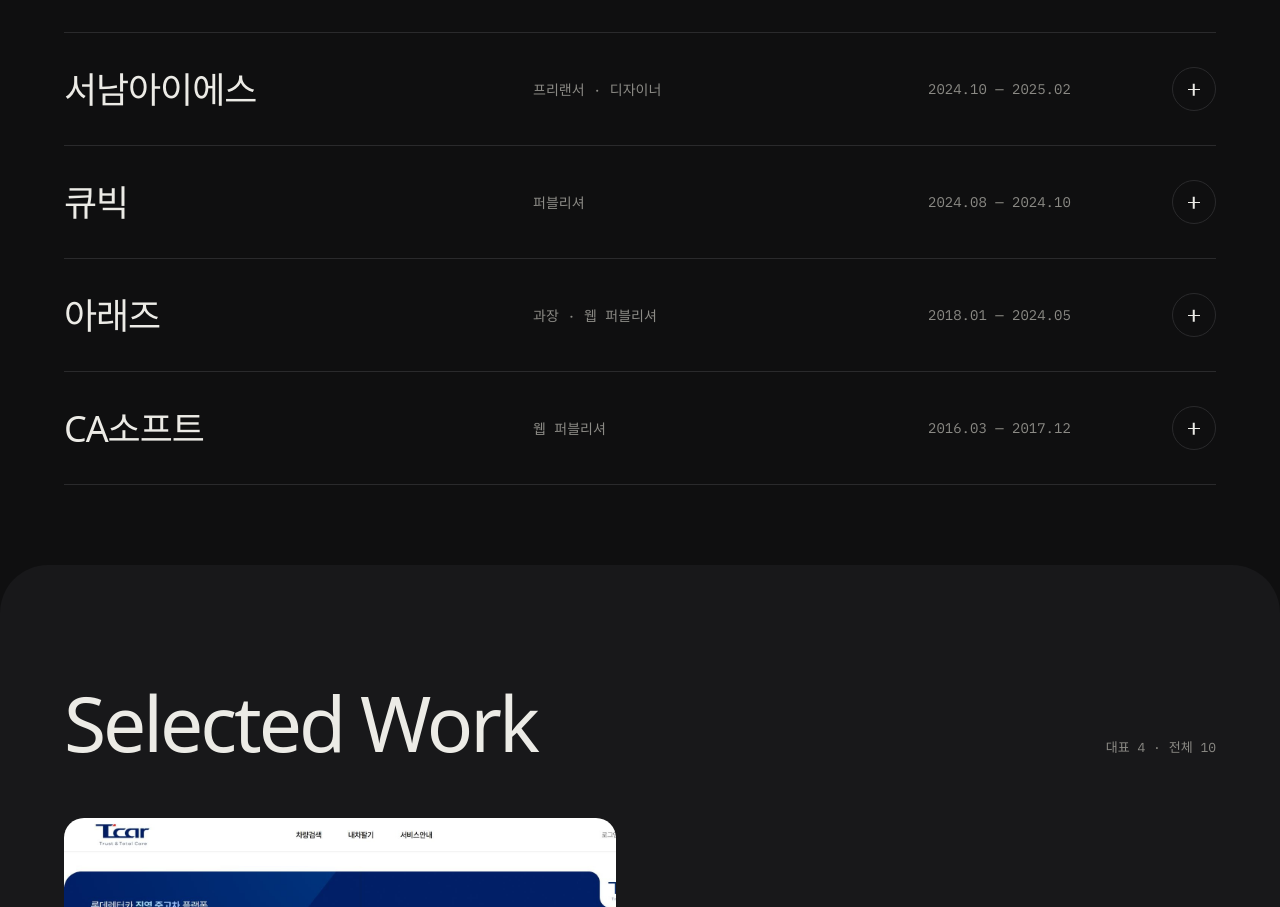
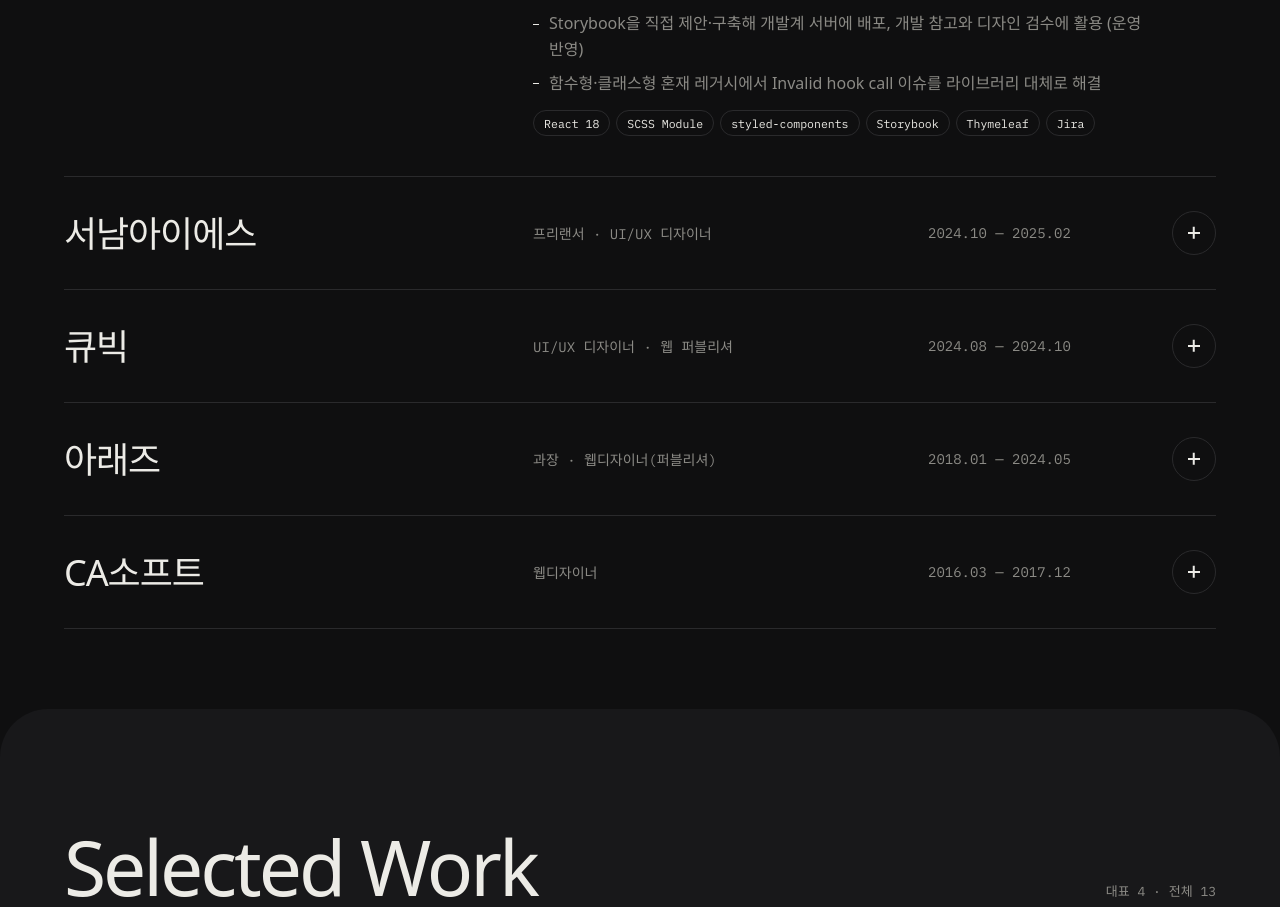
Before and after one commit to chnkyu/portfolio, a React (Vite) app: page / in a window 1280 px wide. Shown: the part 1893-2800 px from the top of the page. Built offline with nearby package versions, Linux system fonts and the light colour scheme; a web font is replaced by a local one.

Commit message:
경력·프로젝트 내용 보강, 새마을금고 채용관리시스템 대표작 추가

```diff
--- a/src/data/experience.ts
+++ b/src/data/experience.ts
@@ -12,50 +12,66 @@ export const experiences: Experience[] = [
   {
     company: '비오시스템즈',
     period: '2025.02 — 현재',
-    role: '운영 퍼블리싱',
+    role: '퍼블리셔 · React UI 개발',
     current: true,
-    what: '롯데렌탈 T car · 마이카세이브 운영',
+    what: '롯데렌탈 T car · 마이카세이브 PC/모바일 프론트 UI 주 담당',
     highlights: [
-      'React 기반 운영 서비스의 UI 개선과 퍼블리싱 담당',
-      'Storybook을 직접 구축해 개발계 내부망에 배포하고 팀과 공유',
-      'variables.scss 디자인 토큰을 CSS로 컴파일해 화면 간 스타일 기준 통일',
+      '기획·디자인·개발로 구성된 채널 팀에서 요청 접수 → 디자인 전달 → 퍼블리싱 → 개발 전달까지 담당',
+      '월 20건 이상 운영 요청 처리 (배너, 이벤트 페이지, 화면 수정, 신규 기능 UI, 오류 대응)',
+      '버튼·팝업·바텀시트·차량카드 등 공통 컴포넌트와 디자인 토큰(variables.scss) 구축으로 반복 작업 단축',
+      'Storybook을 직접 제안·구축해 개발계 서버에 배포, 개발 참고와 디자인 검수에 활용 (운영 반영)',
+      '함수형·클래스형 혼재 레거시에서 Invalid hook call 이슈를 라이브러리 대체로 해결',
     ],
-    stack: ['React', 'styled-components', 'SCSS', 'Storybook'],
+    stack: ['React 18', 'SCSS Module', 'styled-components', 'Storybook', 'Thymeleaf', 'Jira'],
   },
   {
     company: '서남아이에스',
     period: '2024.10 — 2025.02',
-    role: '프리랜서 · 디자이너',
-    what: '새마을금고 채용관리시스템',
-    highlights: [],
-    stack: [],
+    role: '프리랜서 · UI/UX 디자이너',
+    what: '새마을금고 채용관리시스템 구축',
+    highlights: [
+      '대외 채용 홈페이지(반응형)와 내부 채용 관리 프로그램(적응형) UI/UX 디자인',
+      '지원자용 화면과 관리자 화면 디자인, 디자인 가이드 정리',
+      'Figma로 설계한 시안을 퍼블리셔와 공유하고, Photoshop·Illustrator로 이미지·아이콘 제작',
+      '디자인 기여도 100%',
+    ],
+    stack: ['Figma', 'Photoshop', 'Illustrator'],
   },
   {
     company: '큐빅',
     period: '2024.08 — 2024.10',
-    role: '퍼블리셔',
-    what: '프로모션 홈페이지',
-    highlights: ['Next.js 환경의 반응형 사이트에서 React 부분 구현', 'Figma 시안 기반 반응형 UI'],
-    stack: ['React', 'Next.js', 'Figma'],
+    role: 'UI/UX 디자이너 · 웹 퍼블리셔',
+    what: '자체 솔루션(AI 합성 데이터) 프로모션 홈페이지',
+    highlights: [
+      'Figma 기반 프로모션 홈페이지 UI/UX 디자인',
+      'Next.js 프로젝트 환경에서 React로 반응형 퍼블리싱',
+    ],
+    stack: ['Figma', 'React', 'Next.js'],
   },
   {
     company: '아래즈',
     period: '2018.01 — 2024.05',
-    role: '과장 · 웹 퍼블리셔',
-    what: 'KBS 등 공공·방송·제조 SI 퍼블리싱',
+    role: '과장 · 웹디자이너(퍼블리셔)',
+    what: 'KBS 등 공공·방송·제조 SI 디자인 · 퍼블리싱',
     highlights: [
-      'KBS 편성제작정보시스템, 개인정보관리시스템, 감사정보시스템 등',
-      '신용정보원 마이데이터, 현대자동차 BTO, 포스코 REMS, LG U+ 오픈랩',
-      'jqWidgets·RealGrid 그리드·차트 화면, 하이브리드 앱 UI',
+      '웹디자이너로 입사해 기획서 기반 프로그램 전반 디자인 후 퍼블리싱까지 진행, 이후 퍼블리싱 메인 담당',
+      '기획자와 요구사항 정의서를 분석해 기획서 작성',
+      'KBS 편성제작·수신료·개인정보관리·감사정보시스템 등 KBS 사업 6건',
+      '킨즈페이·포스코 REMS 하이브리드 앱, LG U+ 홈페이지 리뉴얼, 현대모비스 PDA 앱',
+      'Flash 기반 그리드를 RealGridJS로 전환하는 등 레거시 환경 개선',
     ],
-    stack: ['HTML5', 'CSS3', 'jQuery', 'jqWidgets'],
+    stack: ['HTML5', 'CSS3', 'jQuery', 'jqWidgets', 'RealGridJS', 'Bootstrap', 'Photoshop'],
   },
   {
     company: 'CA소프트',
     period: '2016.03 — 2017.12',
-    role: '웹 퍼블리셔',
-    what: 'B2B · 내부 어드민 대시보드 · 쇼핑몰 · 기업 사이트',
-    highlights: [],
-    stack: ['HTML5', 'CSS3', 'jQuery'],
+    role: '웹디자이너',
+    what: 'B2B · 내부 어드민 대시보드 · 쇼핑몰 · 기업 홈페이지',
+    highlights: [
+      '디자인팀에서 메인 디자이너를 서포트하며 다수 홈페이지 디자인 및 퍼블리싱',
+      'Photoshop·Illustrator로 웹사이트용 이미지·아이콘 제작',
+      '확정된 디자인을 HTML/CSS로 퍼블리싱',
+    ],
+    stack: ['Photoshop', 'Illustrator', 'HTML5', 'CSS3'],
   },
 ];
--- a/src/data/projects.ts
+++ b/src/data/projects.ts
@@ -45,10 +45,13 @@ export const projects: Project[] = [
     client: '롯데렌탈 (비오시스템즈)',
     stack: 'React · styled-components · SCSS · Storybook',
     work: [
-      '직영 중고차 플랫폼의 React 기반 화면 운영 및 UI 개선',
-      'Storybook을 직접 구축하고 개발계 내부망에 배포해 팀과 공유',
+      '중고차 매매 플랫폼 PC·모바일 프론트 화면 퍼블리싱 및 React UI 개발 주 담당',
+      '월 20건 이상 운영 요청 처리 (배너, 이벤트 페이지, 화면 수정, 신규 기능 UI, 오류 대응)',
+      '버튼·팝업·바텀시트·라벨·차량카드·인풋 등 공통 컴포넌트화 — 팝업은 내용만 교체하고 "오늘 하루 보지 않기" 기능 내장',
+      'Storybook을 직접 제안·구축해 개발계 서버에 배포, 개발 참고와 디자인 검수에 활용 (운영 반영)',
       'variables.scss 디자인 토큰을 CSS로 컴파일해 화면 간 스타일 기준 통일',
-      'PC·모바일 화면 동시 운영',
+      '함수형·클래스형 혼재 환경의 Invalid hook call 오류를 styled-components → SCSS 전환, 스켈레톤 자체 제작으로 해결',
+      '반응형 · 웹접근성 · 크로스브라우징 대응',
     ],
     featured: true,
     live: true,
@@ -68,12 +71,40 @@ export const projects: Project[] = [
     role: '운영 퍼블리싱 · UI 개선',
     client: '롯데렌탈 (비오시스템즈)',
     stack: 'React · styled-components · SCSS',
-    work: ['중고차 장기렌트 서비스 화면 운영 및 UI 개선', 'PC·모바일 화면 동시 운영'],
+    work: [
+      '중고차 장기렌트 서비스 PC·모바일 프론트 화면 퍼블리싱 및 React UI 개발',
+      '배너·이벤트 페이지·신규 기능 UI 등 운영 요청 처리',
+      '반응형 · 웹접근성 · 크로스브라우징 대응',
+    ],
     featured: true,
     live: true,
     site: 'https://mycarsave.lotterentacar.net/',
     thumb: `${dir('mycarsave')}/pc.jpg`,
     images: [`${dir('mycarsave')}/pc.jpg`],
+  },
+  {
+    id: 'kfcc',
+    title: '새마을금고 채용관리시스템',
+    year: '2024',
+    kind: 'Responsive Web · Admin · 디자인',
+    short: 'UI/UX 디자인',
+    summary: '대외 채용 홈페이지(반응형)와 내부 채용 관리 프로그램(적응형) UI/UX 디자인',
+    period: '2024.10 — 2025.02',
+    role: 'UI/UX 디자인 100%',
+    client: '새마을금고 (서남아이에스)',
+    stack: 'Figma · Photoshop · Illustrator',
+    work: [
+      '대외 채용 홈페이지(반응형)와 내부 채용 관리 프로그램(적응형) UI/UX 디자인',
+      '지원자용 화면과 채용 담당자용 관리자 화면 디자인',
+      '디자인 가이드 정리',
+      'Figma 시안을 퍼블리셔와 공유하며 구현 협업, Photoshop·Illustrator로 이미지·아이콘 제작',
+    ],
+    featured: true,
+    live: true,
+    site: 'https://recruit.kfcc.co.kr/',
+    thumb: `${dir('kfcc')}/pc.jpg`,
+    thumbMobile: `${dir('kfcc')}/mo.jpg`,
+    images: [`${dir('kfcc')}/pc.jpg`, `${dir('kfcc')}/mo.jpg`],
   },
   {
     id: 'kbsPps',
@@ -86,7 +117,12 @@ export const projects: Project[] = [
     role: '디자인 100% · 퍼블리싱 100%',
     client: 'KBS (아래즈)',
     stack: 'HTML5 · CSS3 · jQuery · jqWidgets',
-    work: ['2011년 구축된 노후 시스템의 화면 개선', 'jqWidgets로 그리드와 차트 구현', 'PC 전용이던 결재 시스템을 모바일 화면으로 확장'],
+    work: [
+      '2011년 구축된 노후 윈도우 개발환경의 화면 개선',
+      '사용자 편의를 위한 UI/UX 구현',
+      'jqWidgets로 그리드와 차트 구현',
+      'PC에서만 가능하던 결재 시스템을 모바일 화면으로 확장해 업무 효율 향상',
+    ],
     featured: true,
     internal: true,
     thumb: `${dir('kbsPps')}/portfolio_thumbnail.png`,
@@ -108,8 +144,9 @@ export const projects: Project[] = [
       'IE 전용 ActiveX(인쇄)를 JavaScript로 대체',
       '민원인용 · 직원 업무용 · 관리자용 화면 퍼블리싱',
       '민원인용 홈페이지는 Bootstrap 반응형, 크로스브라우징 적용',
+      '감사정보시스템의 안정성과 업무 생산성 향상을 위한 신규 구축',
     ],
-    featured: true,
+    featured: false,
     thumb: `${dir('kbsAudit')}/portfolio_thumbnail.png`,
     detailCount: 8,
   },
@@ -124,10 +161,51 @@ export const projects: Project[] = [
     role: '디자인 100% · 퍼블리싱 100%',
     client: 'KBS (아래즈)',
     stack: 'HTML5 · CSS3 · jQuery · jqWidgets · CKEditor',
-    work: ['개인정보 보호법 준수를 위한 관리체계 고도화', '보안포털 리뉴얼과 관리자 화면 퍼블리싱', '수기 업무를 화면으로 옮겨 업무 효율 향상'],
+    work: [
+      '개인정보 보호법 준수를 위한 공사 개인정보 관리체계 고도화',
+      '기존 보안포털 페이지 리뉴얼과 이를 관리할 관리자 페이지 제작',
+      'CKEditor 연동 화면 퍼블리싱',
+      '수기로 처리하던 업무를 화면으로 옮겨 업무 효율 향상',
+    ],
     featured: false,
     internal: true,
     detailCount: 4,
+  },
+  {
+    id: 'kbsCall',
+    title: 'KBS 수신료 콜센터 상담지원 기능보강',
+    year: '2022',
+    kind: 'Web · 내부망',
+    short: 'Web · 크로스브라우징',
+    summary: '',
+    period: '2022.09 — 2022.12',
+    role: '퍼블리싱 100%',
+    client: 'KBS (아래즈)',
+    stack: 'HTML5 · CSS3 · jQuery · jqWidgets',
+    work: [
+      'KBS 수신료 상담시스템과 클라우드 콜센터 연계 화면 퍼블리싱',
+      '크로스브라우징이 가능하도록 기존 화면 개선',
+      '요구사항에 따라 기존 UI/UX 수정 및 신규 화면 추가',
+    ],
+    featured: false,
+    internal: true,
+    detailCount: 0,
+  },
+  {
+    id: 'kbsPrivacy',
+    title: 'KBS 수신료 정보시스템 개인정보보호 강화',
+    year: '2022',
+    kind: 'Web · 내부망',
+    short: 'Web',
+    summary: '',
+    period: '2022.08 — 2022.11',
+    role: '퍼블리싱 100%',
+    client: 'KBS (아래즈)',
+    stack: 'HTML5 · CSS3 · jQuery · jqWidgets',
+    work: ['수신료 시스템의 개인정보보호 강화 사업', '요구사항에 따라 기존 UI/UX 수정 및 신규 화면 추가'],
+    featured: false,
+    internal: true,
+    detailCount: 0,
   },
   {
     id: 'kbsCns',
@@ -139,10 +217,10 @@ export const projects: Project[] = [
     period: '2021.09 — 2022.01',
     role: '퍼블리싱 100%',
     client: 'KBS (아래즈)',
-    stack: 'HTML5 · CSS3 · jQuery · RealGrid',
+    stack: 'HTML5 · CSS3 · jQuery · RealGridJS',
     work: [
-      'Flash 기반 RealGrid+를 Canvas 기반 RealGridJS로 전환',
-      '공통 init 함수만 수정해 전체 화면을 최소 변경으로 전환',
+      'Flash 서비스 종료 전, Flash 기반 RealGrid+를 HTML Canvas 기반 RealGridJS로 전환',
+      'Grid를 생성하는 init 함수만 수정해 전체 화면을 최소 변경으로 전환, 개발 일정 단축',
       'IE 전용 라이브러리 교체로 다른 브라우저에서도 정상 동작',
     ],
     featured: false,
@@ -159,8 +237,13 @@ export const projects: Project[] = [
     period: '2020.02 — 2020.05',
     role: '퍼블리싱 100%',
     client: '킨즈 (아래즈)',
-    stack: 'HTML5 · CSS3 · jQuery',
-    work: ['가족 간 결제권 요청·지급과 가맹점 결제 흐름 화면', 'Android · iOS 차이(상태바, 홈 바 영역 등)를 맞춰 같은 결과물 구현'],
+    stack: 'HTML5 · CSS3 · jQuery · Photoshop · Illustrator',
+    work: [
+      '새로운 페이 시스템과 건강정보 커뮤니티 하이브리드 앱 제작',
+      '가족·친인척 간 쿠폰식 결제권 요청·지급, 가맹점 결제 흐름 화면 구현',
+      '클라이언트 디자인 시안 기반 퍼블리싱',
+      'Android · iOS 차이(상태바 색상, 홈 바 영역 등)를 맞춰 같은 결과물 구현',
+    ],
     featured: false,
     detailCount: 6,
   },
@@ -174,9 +257,10 @@ export const projects: Project[] = [
     period: '2019.11 — 2020.01',
     role: '디자인 100% · 퍼블리싱 100%',
     client: '포스코 (아래즈)',
-    stack: 'HTML5 · CSS3 · jQuery · jqWidgets',
+    stack: 'HTML5 · CSS3 · jQuery · jqWidgets · Photoshop · Illustrator',
     work: [
-      '블루투스 QR 스캐너 연동 모바일 앱 화면(재고·사용 관리)',
+      '블루투스 QR 스캐너로 시약병을 식별하는 모바일 하이브리드 앱 화면(재고·사용 관리·파일 읽기)',
+      'PC용 관리 페이지와 QR 스캐너용 모바일 페이지 구현',
       'jqWidgets 그리드·차트로 시약 재고 현황 화면',
       '제철소 현장 상주, 고객과 직접 소통하며 요구사항 반영',
     ],
@@ -195,22 +279,31 @@ export const projects: Project[] = [
     role: '디자인 100% · 퍼블리싱 100%',
     client: 'LG U+ (아래즈)',
     stack: 'HTML5 · CSS3 · jQuery',
-    work: ['운영 중인 사이트 소스를 분석해 필요한 부분만 추가·수정', '사용자 혼선을 막기 위해 UX 흐름은 유지하고 디자인 전면 변경', '웹표준 · 웹호환성 준수'],
+    work: [
+      'LG U+ NB-IoT 오픈랩에서 5G 이노베이션랩으로 홈페이지 리뉴얼',
+      '운영 중인 사이트 소스를 분석해 필요한 부분만 추가·수정',
+      '사용자 혼선을 막기 위해 UX 흐름은 유지하고 디자인 전면 변경',
+      '아이콘·배경 이미지 등 리소스 직접 제작, 웹표준 · 웹호환성 준수',
+    ],
     featured: false,
     detailCount: 13,
   },
   {
     id: 'hyundaiMobis',
-    title: '현대모비스 정비지원 PDA 앱',
+    title: '현대모비스 PDA·태블릿 정비지원 앱',
     year: '2018',
     kind: 'Native · Hybrid App · 내부망',
     short: 'Native · Hybrid App',
     summary: '',
-    period: '2018 — 2019',
-    role: 'PDA 디자인 · 태블릿 퍼블리싱',
+    period: '2018.09 — 2018.12',
+    role: 'PDA 디자인 100% · 태블릿 퍼블리싱 30%',
     client: '현대모비스 (아래즈)',
-    stack: 'HTML5 · CSS3 · jQuery',
-    work: ['정비지원 PDA 프로그램을 Windows Mobile에서 Android로 전환', '네이티브 PDA 앱 화면 디자인, 태블릿 하이브리드 앱 퍼블리싱'],
+    stack: 'Photoshop · Illustrator · Sketch · HTML5 · CSS3 · jQuery',
+    work: [
+      '자재관리·포장관리·설비보전 PDA 프로그램의 OS를 Windows Mobile에서 Android로 전환',
+      '프로그램 업무 로직을 파악하고 클라이언트 요구사항 반영',
+      '모바일 PDA(네이티브 앱)는 UI/UX 디자인, 태블릿(하이브리드 앱)은 퍼블리싱 참여',
+    ],
     featured: false,
     internal: true,
     detailCount: 12,
```
Also changed, not shown: src/components/ProjectSheet.tsx (+8 -0 lines), src/components/Work.tsx (+10 -2 lines), public/images/portfolio_img/kfcc/mo.jpg (added), public/images/portfolio_img/kfcc/pc.jpg (added).
